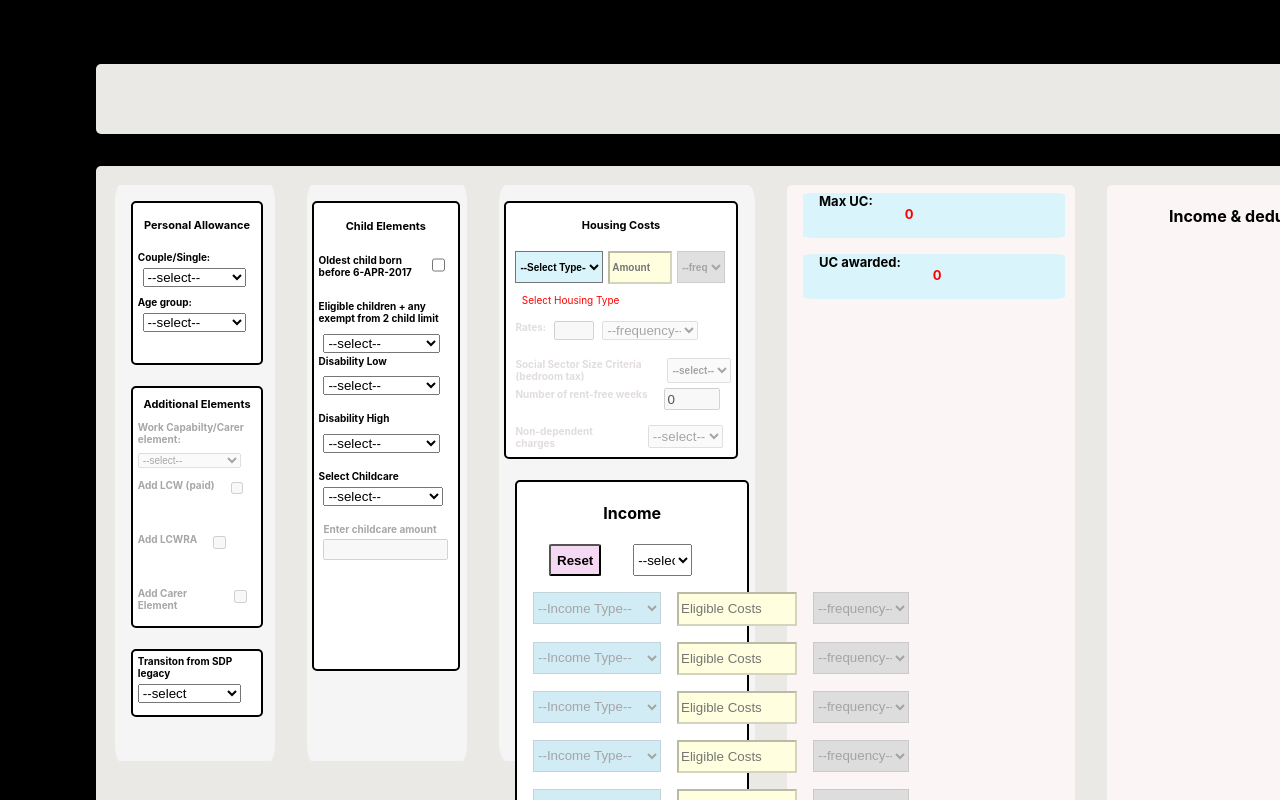
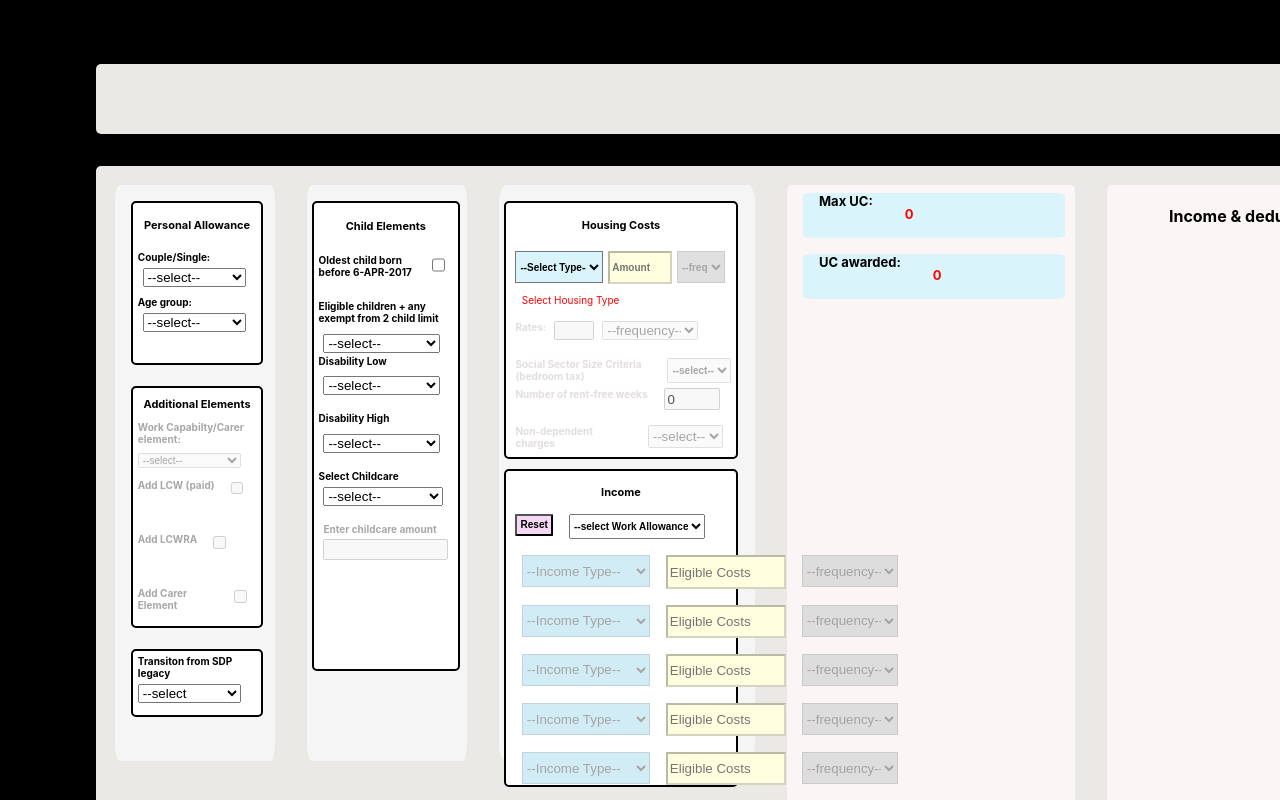
Before and after one commit to dnlstronge/benefitscalc2, a React (Create React App) app: page / in a window 1280 px wide. Shown: the top 800 px of the page. Built offline with nearby package versions, Linux system fonts and the light colour scheme.

Commit message:
[x] - reformat btn and work allowance drop

```diff
--- a/src/components/UC2/Income/Income.module.css
+++ b/src/components/UC2/Income/Income.module.css
@@ -5,14 +5,19 @@
     background: white;
     width: 90%;
     height: 25rem;
-    margin: 1rem 1rem 1rem 1rem;
+    margin: 0.3rem 0.3rem 0.3rem 0.3rem;
     border: 2px solid black;
     border-radius: 5px;
 }
 .btn_reset {
+    display: flex;
+    height: 1.4rem;
+    width: 3rem;
+    font-size: 10px;
     font-weight: bold;
     background: rgb(244, 216, 244);
-    margin-left: 2rem;
+    margin-left: 0.6rem;
+    padding: 0.2rem;
     border-radius: 5%;
 }
 .btn_reset:hover {
@@ -23,6 +28,7 @@
 }
 .heading {
     text-align: center;
+    font-size: 11px;
 }
 .select_warning {
     margin-left: 1rem;
@@ -32,13 +38,16 @@
 }
 .WA_label {
     display: flex;
-    width: 90%;
+    width: 10rem;
+    height: 1.6rem;
 }
 .WA_select {
+    font-size: 10px;
+    font-weight: bold;
     justify-content: center;
     display: flex;
-    width: 60%;
-    height: 2rem;
-    margin-left: 2rem;
-    margin-right: 2rem;
+    width: 8.5rem;
+    height: 1.6rem;
+    margin-left: 1rem;
+    margin-right: 1rem;
 }
```
